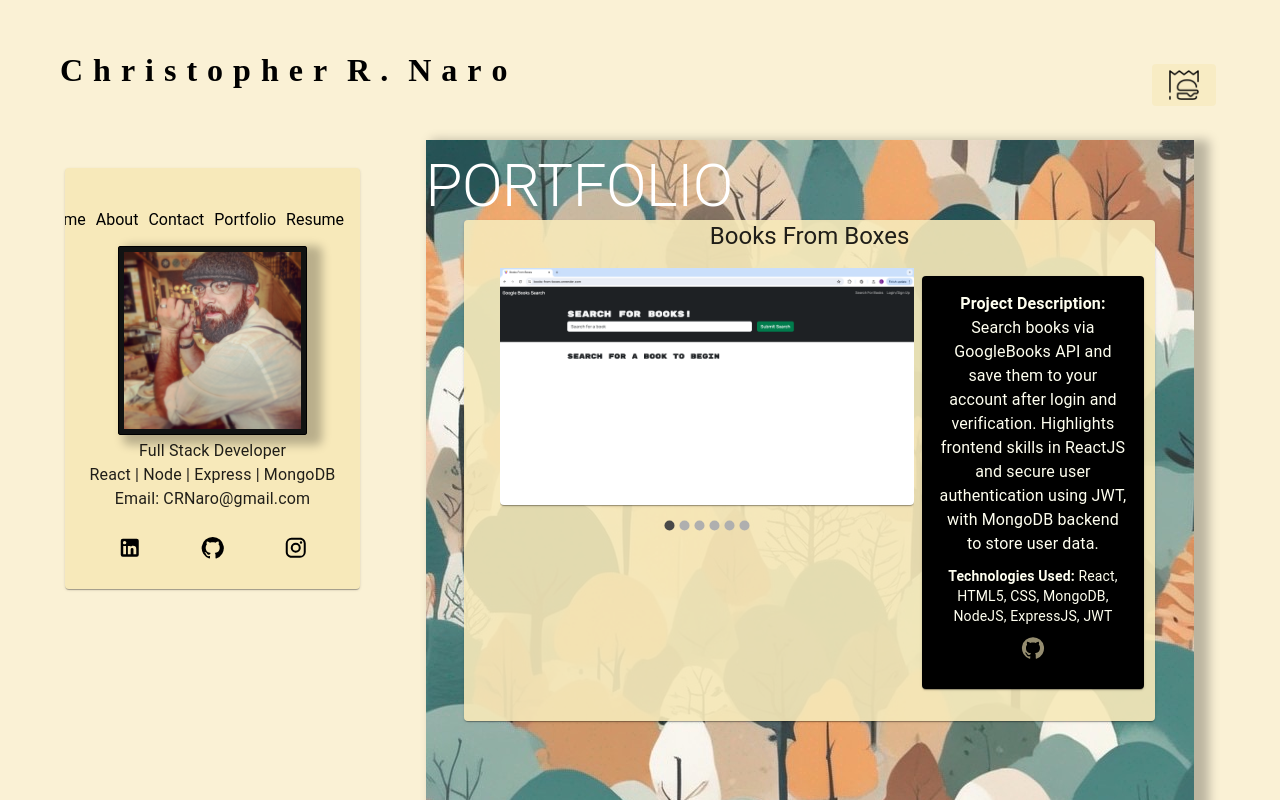
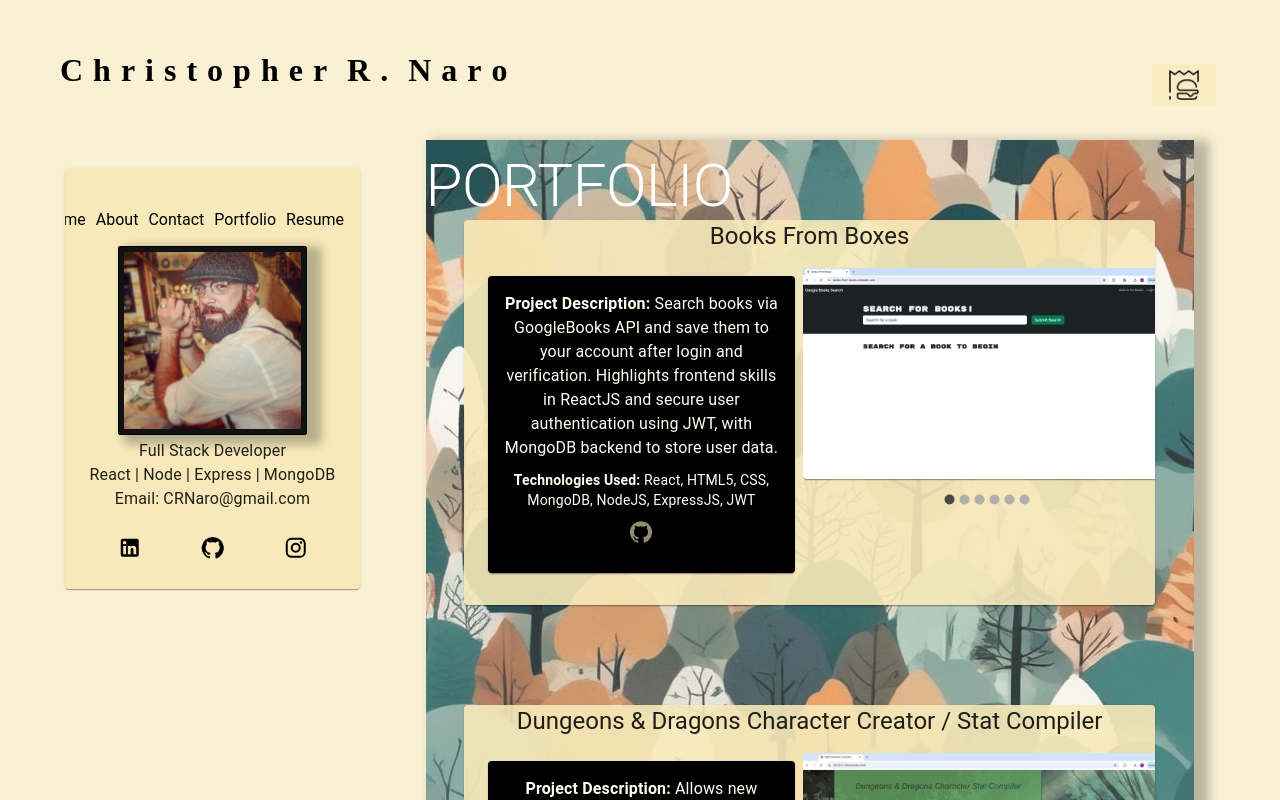
Before and after one commit to CRNaro/two_waves, a React (Vite) app: page /portfolio in a window 1280 px wide. Shown: the top 800 px of the page. Built offline with nearby package versions, Linux system fonts and the light colour scheme.

Commit message:
Fix: still having issues with the MUI carousel loading images properly, trying to fix with sizing

```diff
--- a/src/components/Pages/Portfolio.jsx
+++ b/src/components/Pages/Portfolio.jsx
@@ -96,7 +96,7 @@ const useStyles = makeStyles((theme) => ({
   portfolioCard: {
     backgroundColor: 'rgba(247, 233, 186, 1)',
     width: '90%',
-    height: 'auto',
+    height: '100%',
     marginTop: '80px',
     marginBottom: '20px',
     boxShadow: '10px 5px 10px 5px rgba(0, 0, 0, .25)',
@@ -118,6 +118,7 @@ const useStyles = makeStyles((theme) => ({
     justifyContent: 'center',
     alignItems: 'center',
     height: '100%',
+    width: '100%',
   },
   imageContainer: {
     width: '100%',
@@ -130,7 +131,7 @@ const useStyles = makeStyles((theme) => ({
     cursor: 'pointer',
   },
   descriptionCard: {
-    width: '32%',
+    width: '50%',
     margin: '8px',
     backgroundColor: 'black !important',
     color: '#FFFFF0 !important',
@@ -290,6 +291,21 @@ export default function Portfolio() {
             {project.title}
           </Typography>
           <CardContent className={classes.carouselCard}>
+          <Card className={classes.descriptionCard}>
+            <CardContent>
+              <Typography variant="body1" component="div">
+                <strong>Project Description:</strong> {project.description}
+              </Typography>
+              <Typography variant="body2" component="div" style={{ marginTop: '10px' }}>
+                <strong>Technologies Used:</strong> {project.technology}
+              </Typography>
+              <Typography variant="body2" component="div" style={{ marginTop: '10px' }}>
+                <Link href={project.link} target="_blank" rel="noopener"><GitHubIcon className={classes.icon}/></Link>
+              </Typography>
+              <Box position="relative">
+              </Box>
+            </CardContent>
+          </Card>
             <Carousel className={classes.carousel} autoPlay={false} onChange={(i) => setCurrentSlide(i)}>
               {project.images.map((image, i) => {
                 const { ref, inView } = useInView({
@@ -313,7 +329,7 @@ export default function Portfolio() {
                 );
               })}
             </Carousel>
-            <Card className={classes.descriptionCard}>
+            {/* <Card className={classes.descriptionCard}>
               <CardContent>
                 <Typography variant="body1" component="div">
                   <strong>Project Description:</strong> {project.description}
@@ -327,7 +343,7 @@ export default function Portfolio() {
                 <Box position="relative">
                 </Box>
               </CardContent>
-            </Card>
+            </Card> */}
           </CardContent>
         </Card>
       ))}
```
